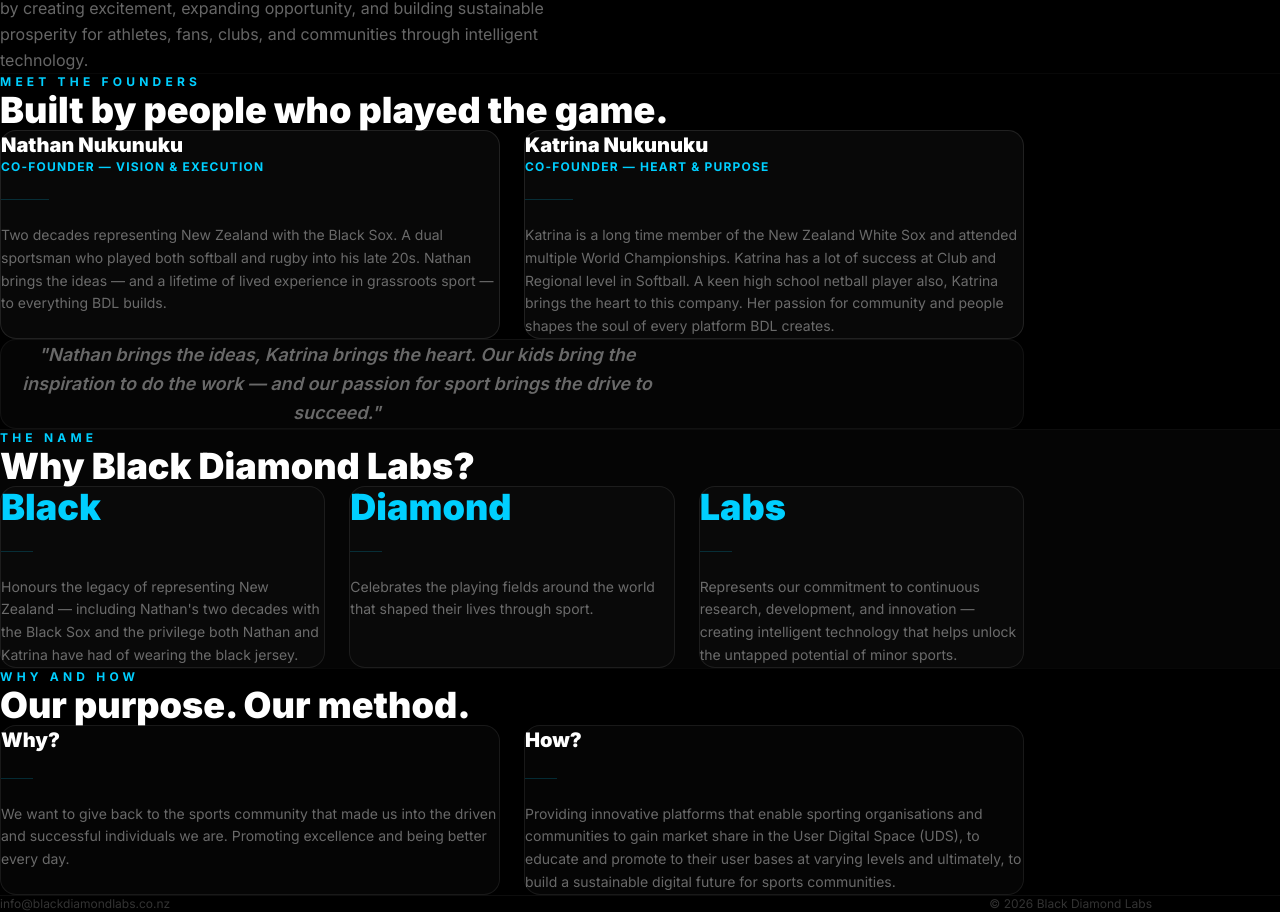
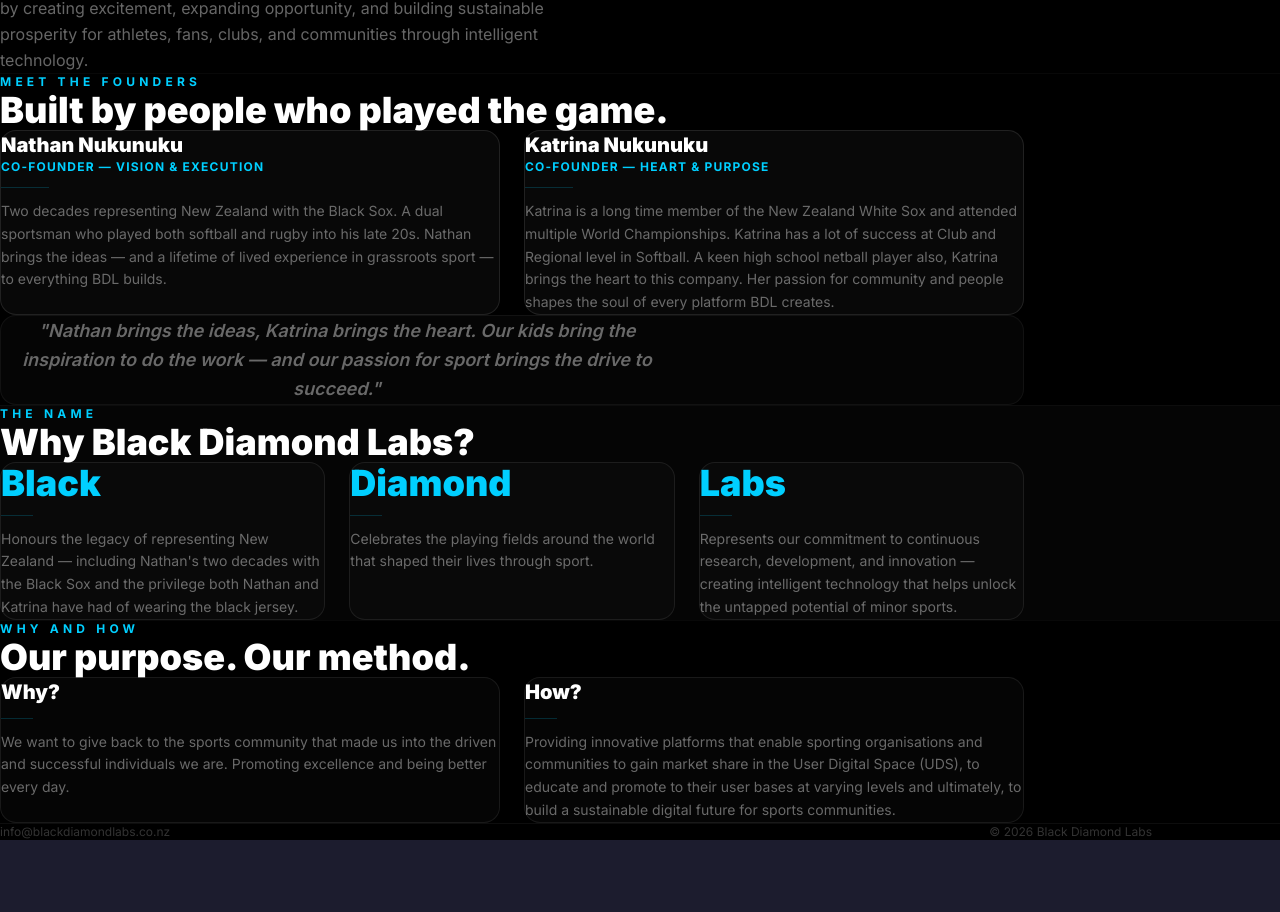
Before and after one commit to N8Nuks/blackdiamondlabs, a Next.js app: page /about in a window 1280 px wide. Shown: the part 240-1152 px from the top of the page. After the commit the page ends 1080 px from the top, so only its background shows below. Built offline with nearby package versions, Linux system fonts and the light colour scheme.

Commit message:
reduce gap inside about page cards

```diff
--- a/app/about/page.tsx
+++ b/app/about/page.tsx
@@ -28,7 +28,7 @@ export default function About() {
           <h2 className="text-3xl sm:text-4xl font-black text-white mb-16">Built by people who played the game.</h2>
 
           <div className="grid sm:grid-cols-2 gap-6 mb-6">
-            <div className="rounded-2xl border border-white/10 bg-white/[0.03] p-10 flex flex-col gap-6">
+            <div className="rounded-2xl border border-white/10 bg-white/[0.03] p-10 flex flex-col gap-3">
               <div>
                 <h3 className="text-xl font-black text-white mb-2">Nathan Nukunuku</h3>
                 <p className="text-xs font-bold uppercase tracking-widest" style={{ color: '#00CFFF' }}>Co-Founder — Vision & Execution</p>
@@ -39,7 +39,7 @@ export default function About() {
               </p>
             </div>
 
-            <div className="rounded-2xl border border-white/10 bg-white/[0.03] p-10 flex flex-col gap-6">
+            <div className="rounded-2xl border border-white/10 bg-white/[0.03] p-10 flex flex-col gap-3">
               <div>
                 <h3 className="text-xl font-black text-white mb-2">Katrina Nukunuku</h3>
                 <p className="text-xs font-bold uppercase tracking-widest" style={{ color: '#00CFFF' }}>Co-Founder — Heart & Purpose</p>
@@ -71,7 +71,7 @@ export default function About() {
               { word: 'Diamond', desc: 'Celebrates the playing fields around the world that shaped their lives through sport.' },
               { word: 'Labs', desc: 'Represents our commitment to continuous research, development, and innovation — creating intelligent technology that helps unlock the untapped potential of minor sports.' },
             ].map(item => (
-              <div key={item.word} className="flex flex-col gap-6 p-8 rounded-2xl border border-white/8 bg-white/[0.02]">
+              <div key={item.word} className="flex flex-col gap-3 p-8 rounded-2xl border border-white/8 bg-white/[0.02]">
                 <h3 className="text-4xl font-black" style={{ color: '#00CFFF' }}>{item.word}</h3>
                 <div className="h-px w-8" style={{ backgroundColor: '#00CFFF30' }} />
                 <p className="text-sm text-white/40 leading-relaxed">{item.desc}</p>
@@ -88,14 +88,14 @@ export default function About() {
           <h2 className="text-3xl sm:text-4xl font-black text-white mb-16">Our purpose. Our method.</h2>
 
           <div className="grid sm:grid-cols-2 gap-6">
-            <div className="rounded-2xl border border-white/8 bg-white/[0.02] p-10 flex flex-col gap-6">
+            <div className="rounded-2xl border border-white/8 bg-white/[0.02] p-10 flex flex-col gap-3">
               <h3 className="text-xl font-black text-white">Why?</h3>
               <div className="h-px w-8" style={{ backgroundColor: '#00CFFF30' }} />
               <p className="text-sm text-white/40 leading-relaxed" >
                 We want to give back to the sports community that made us into the driven and successful individuals we are. Promoting excellence and being better every day.
               </p>
             </div>
-            <div className="rounded-2xl border border-white/8 bg-white/[0.02] p-10 flex flex-col gap-6">
+            <div className="rounded-2xl border border-white/8 bg-white/[0.02] p-10 flex flex-col gap-3">
               <h3 className="text-xl font-black text-white">How?</h3>
               <div className="h-px w-8" style={{ backgroundColor: '#00CFFF30' }} />
               <p className="text-sm text-white/40 leading-relaxed" >
```
